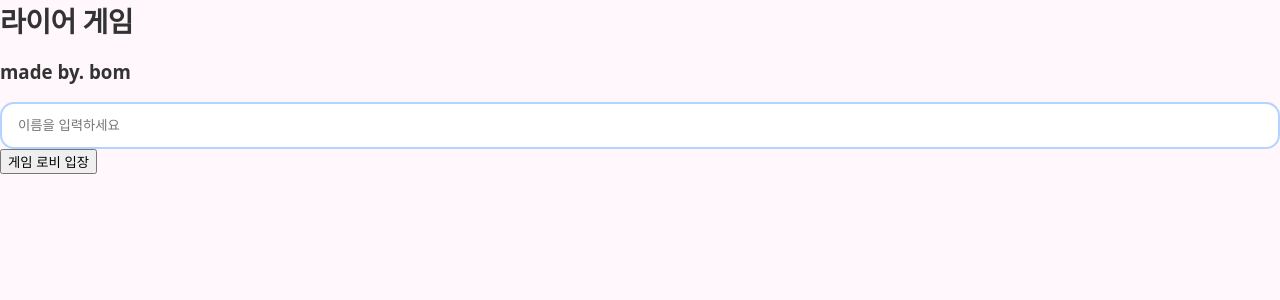
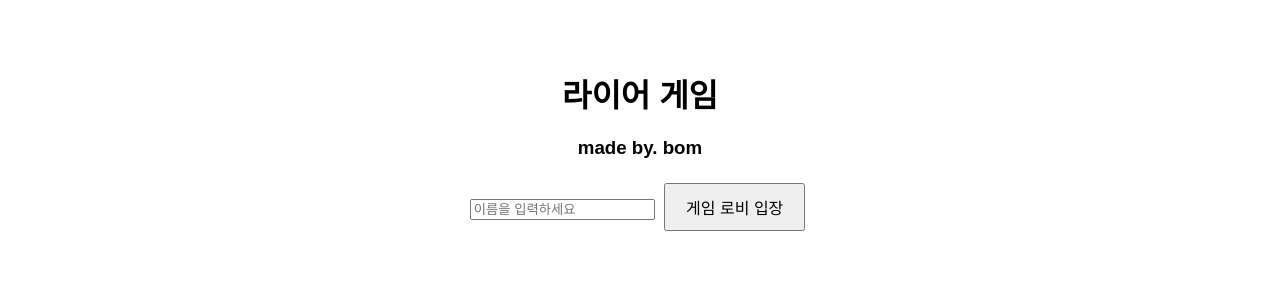
Before and after one commit to bomi-coder/liar_game, a Flask app: page / in a window 1280 px wide. Shown: the top 300 px of the page. Run offline with Flask 3, Linux system fonts and the light colour scheme; some libraries are stand-ins or nearby versions.

Commit message:
Update style.css

```diff
--- a/static/style.css
+++ b/static/style.css
@@ -1,133 +1,55 @@
-/* 귀여운 파스텔 스타일 */
-:root{
-  --bg:#fff7fb;
-  --card:#ffffff;
-  --primary:#ffaad4;
-  --accent:#b5d3ff;
-  --text:#333;
-  --muted:#6b7280;
-  --pill:#ffe3f1;
-  --radius:18px;
-  --shadow: 0 10px 20px rgba(0,0,0,0.08);
+body {
+  font-family: Arial, sans-serif;
+  text-align: center;
+  margin: 0;
+  padding: 20px;
 }
 
-*{ box-sizing: border-box; }
-
-html, body{
-  margin:0; padding:0;
-  background: var(--bg);
-  color: var(--text);
-  font-family: "Noto Sans KR", system-ui, -apple-system, Segoe UI, Roboto, "Apple SD Gothic Neo", "Malgun Gothic", sans-serif;
+.section {
+  margin-top: 50px;
 }
 
-.container{
-  max-width: 900px; margin: 0 auto; padding: 20px;
+button {
+  margin: 5px;
+  padding: 10px 20px;
+  font-size: 16px;
 }
 
-.card{
-  background: var(--card);
-  border-radius: var(--radius);
-  box-shadow: var(--shadow);
-  padding: 20px;
-  margin-bottom: 16px;
+#playerList {
+  list-style: none;
+  padding: 0;
 }
 
-h1{
-  margin: 0 0 8px;
-  font-size: 28px;
-  letter-spacing: -0.5px;
-}
-h2{ font-size: 20px; margin: 8px 0 8px; }
-p{ color: var(--muted); margin: 6px 0; }
-
-input[type="text"]{
-  width: 100%;
-  padding: 14px 16px;
-  border: 2px solid var(--accent);
-  border-radius: 14px;
-  outline: none;
+.popup {
+  position: fixed;
+  top: 0; left: 0; right: 0; bottom: 0;
+  background: rgba(0,0,0,0.5);
+  display: flex;
+  align-items: center;
+  justify-content: center;
+  z-index: 1000;
 }
 
-.btn{
-  background: var(--primary);
-  border: none;
-  color: #fff;
-  padding: 12px 16px;
-  border-radius: 999px;
-  cursor: pointer;
-  font-weight: 700;
-  box-shadow: var(--shadow);
-  display: inline-flex;
-  align-items: center;
-  gap: 8px;
-}
-.btn[disabled]{ opacity: .5; cursor: not-allowed; }
-
-.small{
-  font-size: 12px; color: var(--muted);
+.popup-content {
+  background: white;
+  padding: 20px;
+  border-radius: 12px;
 }
 
-.row{ display:flex; gap: 12px; align-items: center; flex-wrap: wrap; }
-.space{ height: 10px; }
-
-ul{ padding-left: 20px; }
-#player-list li, #vote-list li { margin: 6px 0; }
-
-.badge{
-  background: var(--accent);
-  color:#1f2937;
-  padding: 6px 10px;
-  border-radius: 999px;
-  font-weight: 700;
-  display: inline-block;
+.speaker-name-badge {
+  font-size: 2em;
+  font-weight: bold;
+  color: #3b82f6; /* 파란색 */
 }
 
-.pill{
-  background: var(--pill);
-  border: 2px solid var(--primary);
-  border-radius: 999px;
-  padding: 8px 12px;
-  font-weight: 700;
-  cursor: pointer;
+.host-controls {
+  position: fixed;
+  bottom: 0;
+  left: 0;
+  right: 0;
+  background: #eee;
+  padding: 10px;
+  display: flex;
+  justify-content: center;
+  gap: 10px;
 }
-
-#timer-box{
-  font-size: 36px;
-  font-weight: 900;
-  text-align: center;
-  margin: 8px 0;
-}
-
-#scoreboard-box { display:none; }
-
-/* 모바일 최적화 */
-@media (max-width: 520px){
-  .row{ flex-direction: column; align-items: stretch; }
-  .btn{ width: 100%; justify-content: center; }
-}
-
-/* 투표 라운드별 현황 */
-#vote-status-box-1 h3{ color:#3b82f6; }
-#vote-status-box-2 h3{ color:#a855f7; }
-
-/* 버튼 애니메이션 */
-.vote-selected{
-  transform: scale(1.03);
-  outline: 3px solid var(--accent);
-  box-shadow: var(--shadow);
-}
-.vote-confirmed{
-  outline: 3px solid #10b981;
-}
-
-/* 타이머 리셋 시 살짝 반짝 */
-.timer-flash{
-  animation: flash 0.6s ease;
-}
-@keyframes flash{
-  0%{ background: #fff; }
-  50%{ background: #fff3f9; }
-  100%{ background: transparent; }
-}
-
-#host-controls{ position: sticky; top: 8px; z-index: 20; }
```
